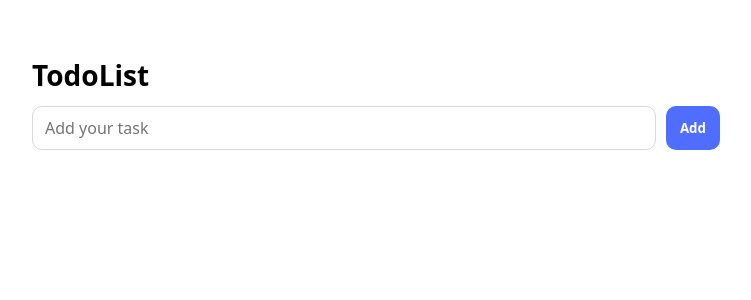
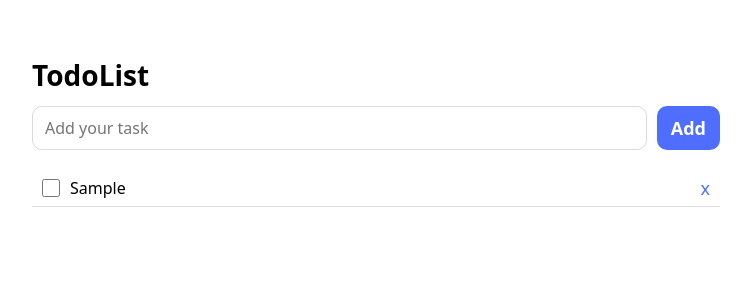
Before and after one commit to KarynaRudiak/ToDoList, a React (Vite) app: page / in a window 1280 px wide. Both pictures are taken after typing "Sample" into the empty fields and a click on the button "Add". Shown: the top 300 px of the page, without its empty margins (264-1015 px from the left). Built offline with nearby package versions, Linux system fonts and the light colour scheme.

Commit message:
add TodoItems

```diff
--- a/src/App.css
+++ b/src/App.css
@@ -10,6 +10,7 @@
   margin: 40px auto;
   padding: 16px;
 }
+
 .title {
   margin: 0 0 12px;
   font-size: 28px;
--- a/src/App.tsx
+++ b/src/App.tsx
@@ -1,5 +1,6 @@
 import './App.css'
 import AddTodo from './components/AddTodo/AddTodo'
+import TodoList from './components/TodoList/TodoList'
 
 function App() {
 
@@ -9,6 +10,7 @@ function App() {
       <div className="container">
         <h1 className="title">TodoList</h1>
         <AddTodo/>
+        <TodoList/>
       </div>
     </>
   )
--- a/src/components/TodoItem/TodoItem.module.css
+++ b/src/components/TodoItem/TodoItem.module.css
@@ -0,0 +1,33 @@
+.item {
+    display: flex;
+    align-items: center;
+    justify-content: space-between;
+    padding: 6px 10px;
+    border-bottom: 1px solid #ddd;
+}
+
+span {
+  flex: 1;
+  margin-left: 10px;
+  text-align: left;
+}
+
+input[type="checkbox"] {
+  accent-color: #4f6dff;
+  width: 18px;
+  height: 18px;
+  cursor: pointer;
+}
+
+.completed {
+    text-decoration: line-through;
+    color: gray;
+}
+
+button {
+    border: none;
+    background: none;
+    color: #4f6dff;
+    font-size: 18px;
+    cursor: pointer;
+}
--- /dev/null
+++ b/src/components/TodoItem/TodoItem.tsx
@@ -0,0 +1,25 @@
+import { useAppDispatch } from "../../app/hooks";
+import { toggleTodo, deleteTodo } from '../../features/todos/todosSlice';
+import styles from "./TodoItem.module.css";
+
+interface TodoItemProps {
+    id: string;
+    text: string;
+    completed: boolean;
+}
+
+export default function TodoItem({ id, text, completed }: TodoItemProps) {
+    const dispatch = useAppDispatch();
+
+    return (
+        <div className={styles.item}>
+            <input
+            type="checkbox"
+            checked={completed}
+            onChange={() => dispatch(toggleTodo(id))}
+            />
+            <span className={completed ? styles.completed : ""}>{text}</span>
+            <button onClick={() => dispatch(deleteTodo(id))}>x</button>
+        </div>
+    )
+}
--- /dev/null
+++ b/src/components/TodoList/TodoList.module.css
@@ -0,0 +1,11 @@
+.list {
+  margin-top: 20px;
+  background: #fff;
+  border-radius: 8px;
+}
+
+.empty {
+  text-align: center;
+  padding: 10px;
+  color: #777;
+}
--- /dev/null
+++ b/src/components/TodoList/TodoList.tsx
@@ -0,0 +1,24 @@
+import { useAppSelector } from "../../app/hooks";
+import TodoItem from "../TodoItem/TodoItem";
+import styles from "./TodoList.module.css";
+
+export default function TodoList() {
+    const todos = useAppSelector((state) => state.todos.items);
+
+    return (
+        <div className={styles.list}>
+            {todos.length === 0 ? (
+                <p className={styles.empty}>No Tasks yet</p>
+            ) : (
+                todos.map((todo) => (
+                    <TodoItem
+                    key={todo.id}
+                    id={todo.id}
+                    text={todo.text}
+                    completed={todo.completed}
+                    />
+                ))
+            )}
+        </div>
+    )
+}
```
Also changed, not shown: 1 other file (tests, documents, lock files or other folders).
